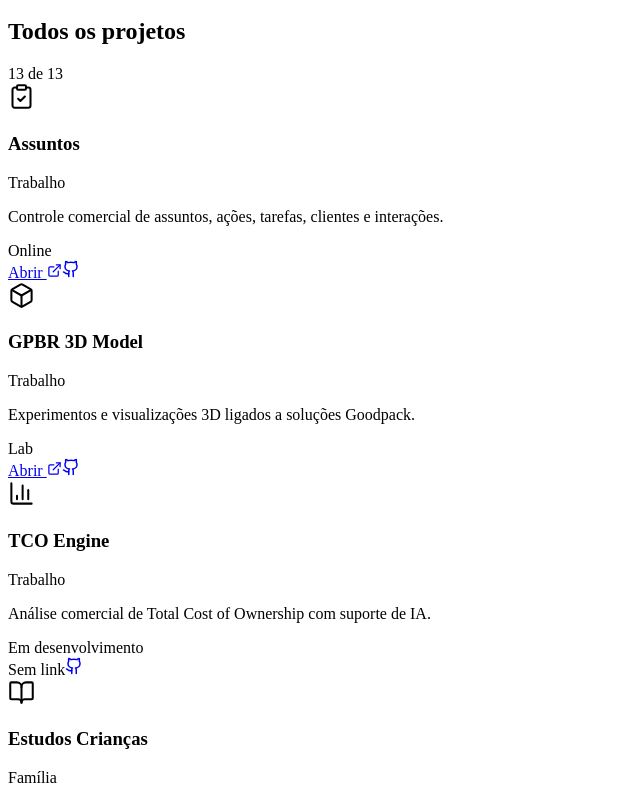
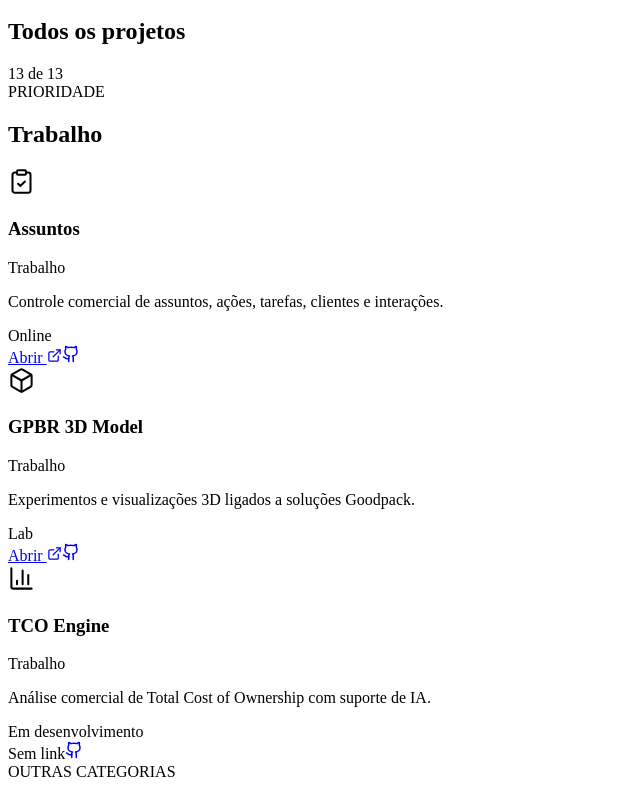
Before and after one commit to Brunoebaraujo/ZoioTech-Hub, a React (Vite) app: page / in a window 1280 px wide. Shown: the part 643-1440 px from the top of the page, without its empty margins (0-640 px from the left). Built offline with nearby package versions, Linux system fonts and the light colour scheme; the HTML template or start-up script is replaced by a standard one.

Commit message:
ui: make work apps first and show hub release identifier

```diff
--- a/src/App.tsx
+++ b/src/App.tsx
@@ -76,10 +76,26 @@ export default function App() {
                 <div className="desktop-status-row">
                   {statuses.map((item) => <button key={item.key} onClick={() => setStatus(item.key)} className={status === item.key ? 'active' : ''}>{item.label}</button>)}
                 </div>
-                <div className="section-heading"><div><span className="section-kicker">APLICAÇÕES</span><h2>{category === 'all' ? 'Todos os projetos' : CATEGORY_LABELS[category]}</h2></div><span>{filtered.length} de {apps.length}</span></div>
-                <div className="app-grid">
-                  {filtered.map((app) => <AppCard key={app.id} app={app} />)}
+                <div className="section-heading">
+                  <div><span className="section-kicker">APLICAÇÕES · HUB 2026.11.06.2</span><h2>{category === 'all' ? 'Todos os projetos' : CATEGORY_LABELS[category]}</h2></div>
+                  <span>{filtered.length} de {apps.length}</span>
                 </div>
+                {category === 'all' && status === 'all' && !query.trim() ? (
+                  <>
+                    <div className="section-heading"><div><span className="section-kicker">PRIORIDADE</span><h2>Trabalho</h2></div></div>
+                    <div className="app-grid">
+                      {filtered.filter((app) => app.categories.includes('work')).map((app) => <AppCard key={app.id} app={app} />)}
+                    </div>
+                    <div className="section-heading"><div><span className="section-kicker">OUTRAS CATEGORIAS</span><h2>Demais aplicativos</h2></div></div>
+                    <div className="app-grid">
+                      {filtered.filter((app) => !app.categories.includes('work')).map((app) => <AppCard key={app.id} app={app} />)}
+                    </div>
+                  </>
+                ) : (
+                  <div className="app-grid">
+                    {filtered.map((app) => <AppCard key={app.id} app={app} />)}
+                  </div>
+                )}
                 {filtered.length === 0 && <div className="empty-state">Nenhum projeto encontrado com esses filtros.</div>}
               </>
             )}
```
